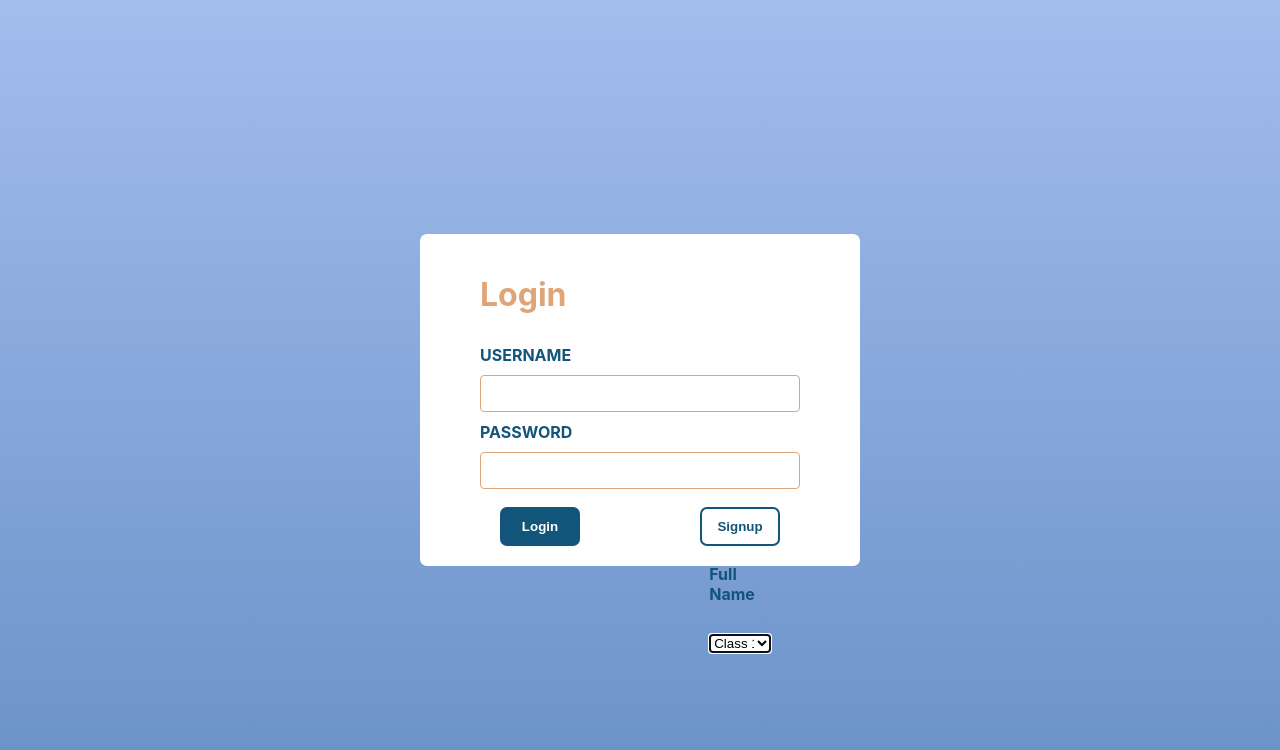
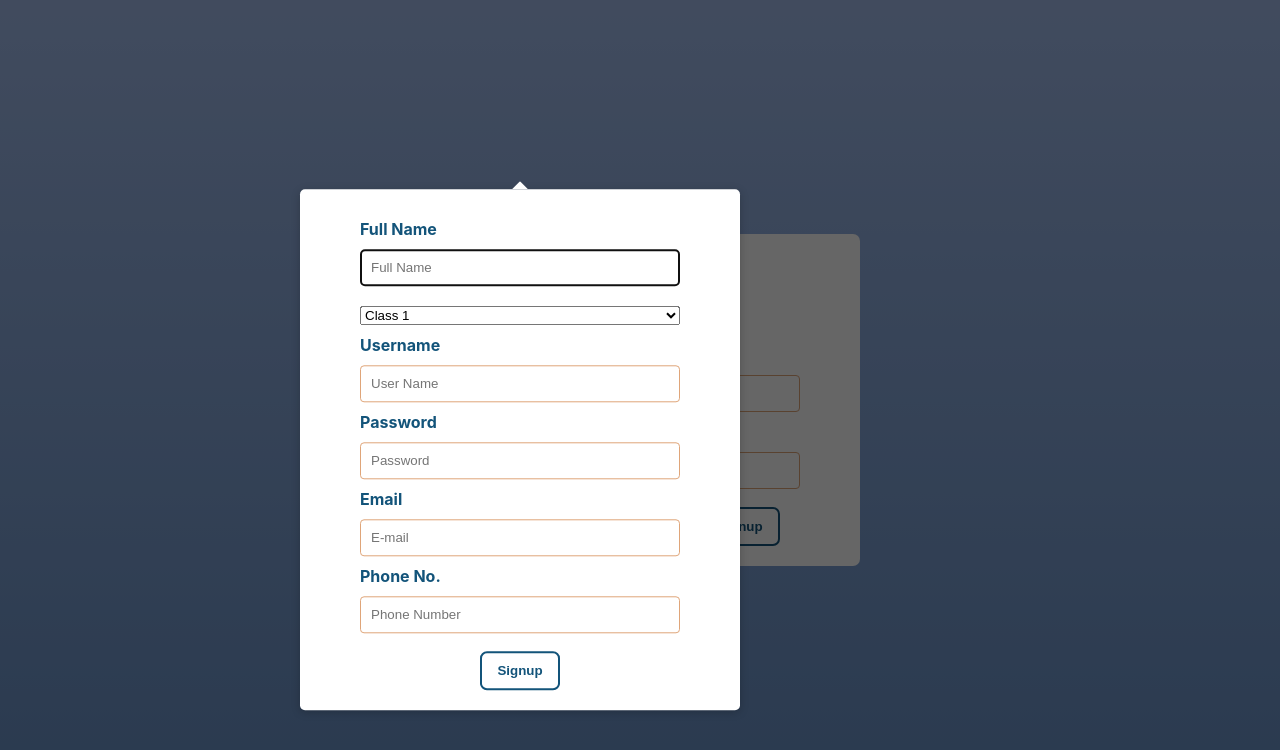
Before and after one commit to FaizullahSayyed/MCQ_TEST, a React (Create React App) app in the folder mcq_test/: page /login in a window 1280 px wide. Both pictures are taken after a click on the button "Signup". Shown: the top 750 px of the page. Built offline with nearby package versions, Linux system fonts and the light colour scheme.

Commit message:
correction in signup form

```diff
--- a/mcq_test/src/components/Login/index.js
+++ b/mcq_test/src/components/Login/index.js
@@ -40,6 +40,21 @@ const Login = () =>{
                 <Popup model trigger={
                     <SignupButton type="button">Signup</SignupButton>
                 }
+                contentStyle={{
+                    position: 'absolute',
+                    top: '50%',
+                    left: '50%',
+                    transform: 'translate(-50%, -70%)',
+                    width: '400px', // Adjust width as needed
+                    backgroundColor: '#fff', // Adjust background color
+                    padding: '20px',
+                    borderRadius: '5px',
+                    boxShadow: '0px 2px 10px rgba(0, 0, 0, 0.2)', // Optional shadow
+                    outline: 'none',
+                  }}
+                  overlayStyle={{
+                    backgroundColor: 'rgba(0, 0, 0, 0.6)', // Set background color and opacity for blur
+                  }}
                 className="popup-content">
                     {close => (
                         <SignupForm />
--- a/mcq_test/src/components/SignupForm/index.js
+++ b/mcq_test/src/components/SignupForm/index.js
@@ -1,6 +1,8 @@
 import {useState} from 'react'
+import Axios from 'axios'
 
-import {Form, InputContainer, Label, SignUpContainer, StyledOption, StyledSelect} from './styledComponents'
+import {ButtonContainer, Form, InputContainer, InputField, Label, SignupButton, SignUpContainer, StyledOption, StyledSelect} from './styledComponents'
+import axios from 'axios'
 
 const SignupForm = () => {
     const [fullName, setFullName] = useState("")
@@ -13,7 +15,7 @@ const SignupForm = () => {
     const options = [
         {value: 'class_1', label: 'Class 1'},
         {value: 'class_2', label: 'Class 2'},
-        {value: 'class_2', label: 'Class 3'}
+        {value: 'class_3', label: 'Class 3'}
     ]
 
     const onChangeFullName = e => setFullName(e.target.vlue)
@@ -28,12 +30,25 @@ const SignupForm = () => {
 
     const onChangePhone = e => setPhoneNo(e.target.value)
 
+    const onSubmitForm = async(e) =>{
+        e.preventDefault()
+        const server = 'http://localhost:4000/signup'
+
+        const userDetails = {fullName, selectedOption, username, password, email, phoneNo}
+
+        const response = await axios.post(server, userDetails)
+
+        if(response.ok === true){
+            console.log('User Created Successfully.')
+        }
+    }
+
     return (
         <SignUpContainer>
-            <Form>
+            <Form onSubmit={onSubmitForm}>
                 <InputContainer>
                     <Label htmlFor='fullName'>Full Name</Label>
-                    <InputContainer placeholder='Full Name' id='fullName' value={fullName}/>
+                    <InputField placeholder='Full Name' id='fullName' value={fullName} onChange={onChangeFullName}/>
                 </InputContainer>
                 <InputContainer>
                     <Label htmlFor='classOptions'></Label>
@@ -46,6 +61,25 @@ const SignupForm = () => {
                         }
                     </StyledSelect>
                 </InputContainer>
+                <InputContainer>
+                    <Label htmlFor='username'>Username</Label>
+                    <InputField type="text" placeholder='User Name' id='username' value={username} onChange={onChangeUsername}/>
+                </InputContainer>
+                <InputContainer>
+                    <Label htmlFor='password'>Password</Label>
+                    <InputField type="password" placeholder='Password' id='password' value={password} onChange={onChangePassword}/>
+                </InputContainer>
+                <InputContainer>
+                    <Label htmlFor='email'>Email</Label>
+                    <InputField placeholder='E-mail' id='email' value={email} onChange={onChangeEmail}/>
+                </InputContainer>
+                <InputContainer>
+                    <Label htmlFor='phoneNo'>Phone No.</Label>
+                    <InputField placeholder='Phone Number' id='phoneNo' value={phoneNo} onChange={onChangePhone}/>
+                </InputContainer>
+                <ButtonContainer>
+                    <SignupButton type="submit">Signup</SignupButton>
+                </ButtonContainer>
             </Form>
         </SignUpContainer>
     )
```
Also changed, not shown: 2 other files (tests, documents, lock files or other folders).
